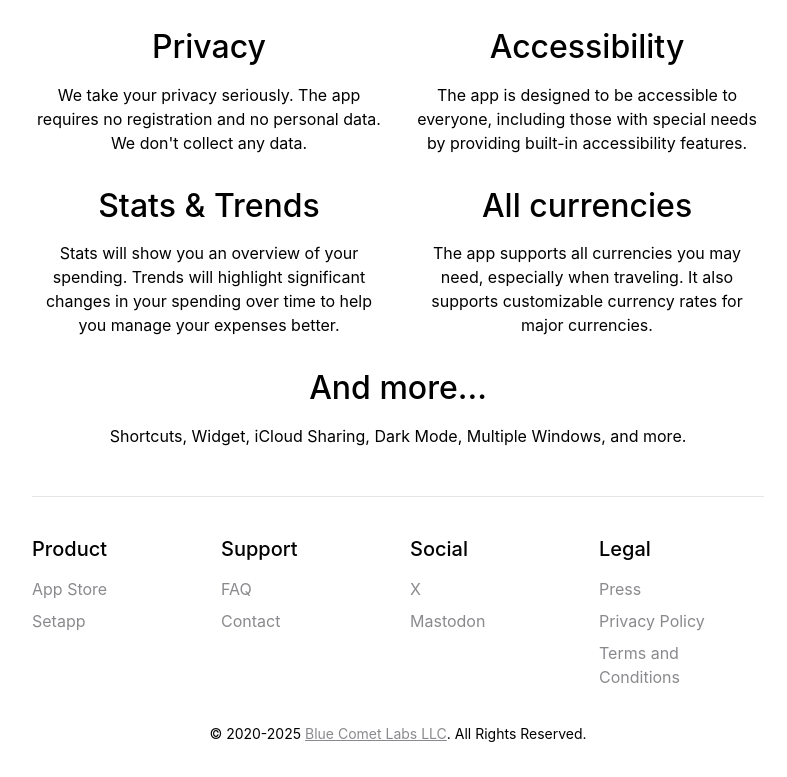
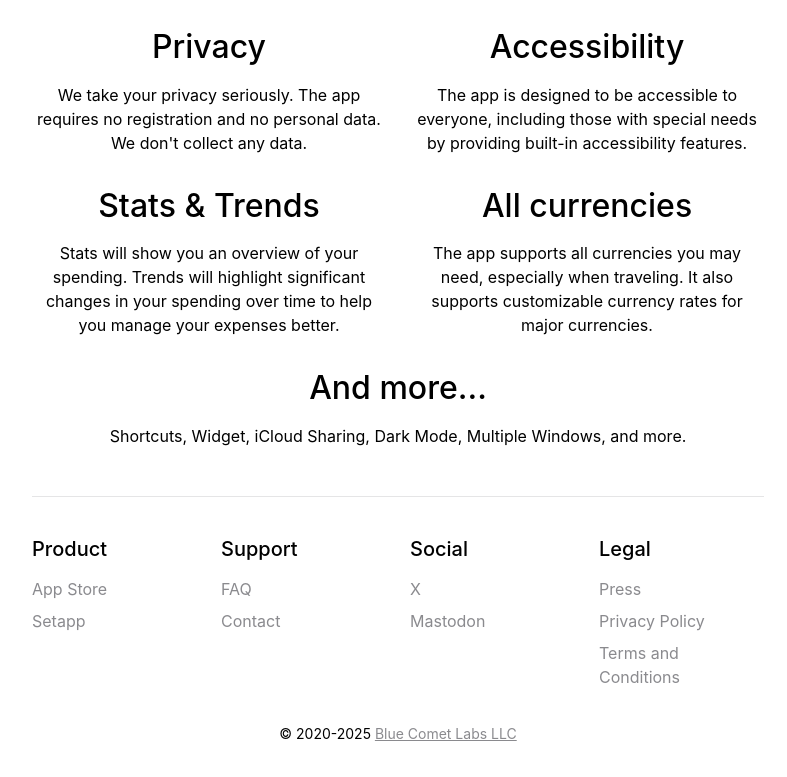
Before and after one commit to bluecometlabs/getexpenses.app, a Jekyll site: the page built from pages/index.md, in a window 1280 px wide, cut to the strip 836-1613 px from the top of the page. Shown: the whole strip, without its empty margins (242-1029 px from the left). Built offline with Jekyll 4.4.1, drawn with Linux system fonts in a browser that asks for light colours.

Commit message:
Simplify footer

```diff
--- a/_includes/footer.html
+++ b/_includes/footer.html
@@ -34,7 +34,7 @@
           </div>
         <p class="text-center">
             <small>
-                &copy; 2020-{{ site.time | date: '%Y' }} <a href="{{ site.links.company }}">Blue Comet Labs LLC</a>. All Rights Reserved.<br>
+                &copy; 2020-{{ site.time | date: '%Y' }} <a href="{{ site.links.company }}">Blue Comet Labs LLC</a>
             </small>
         </p>
     </div>
```
